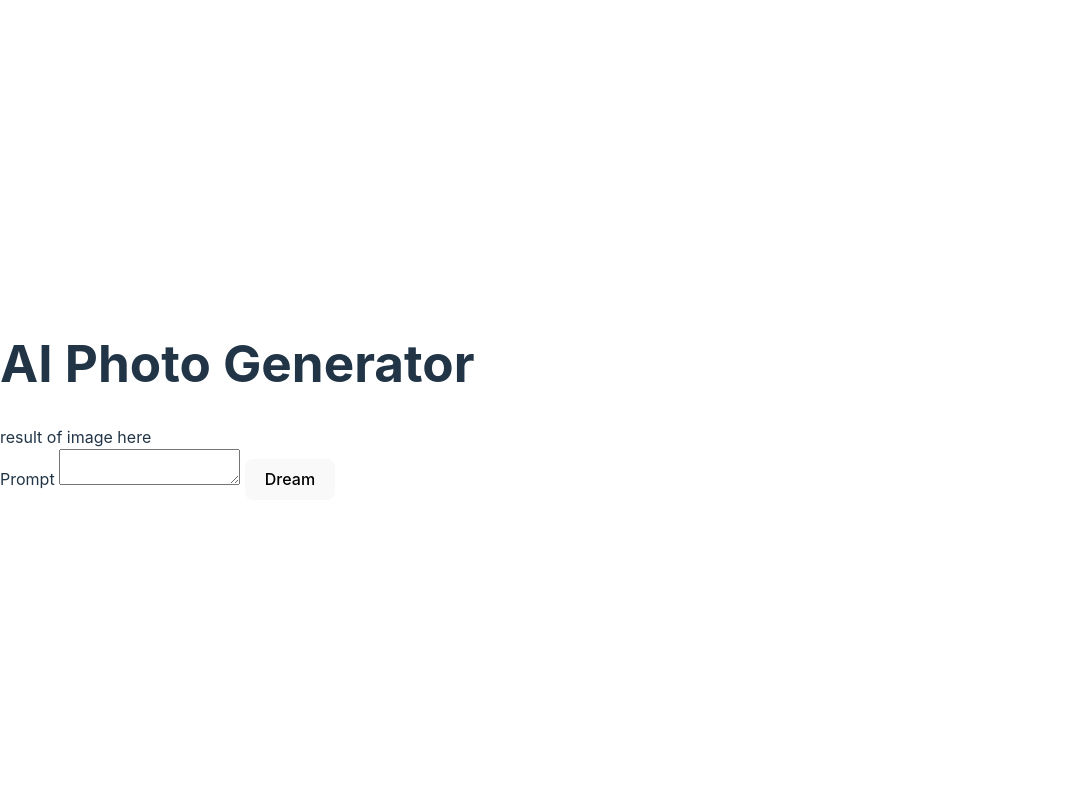
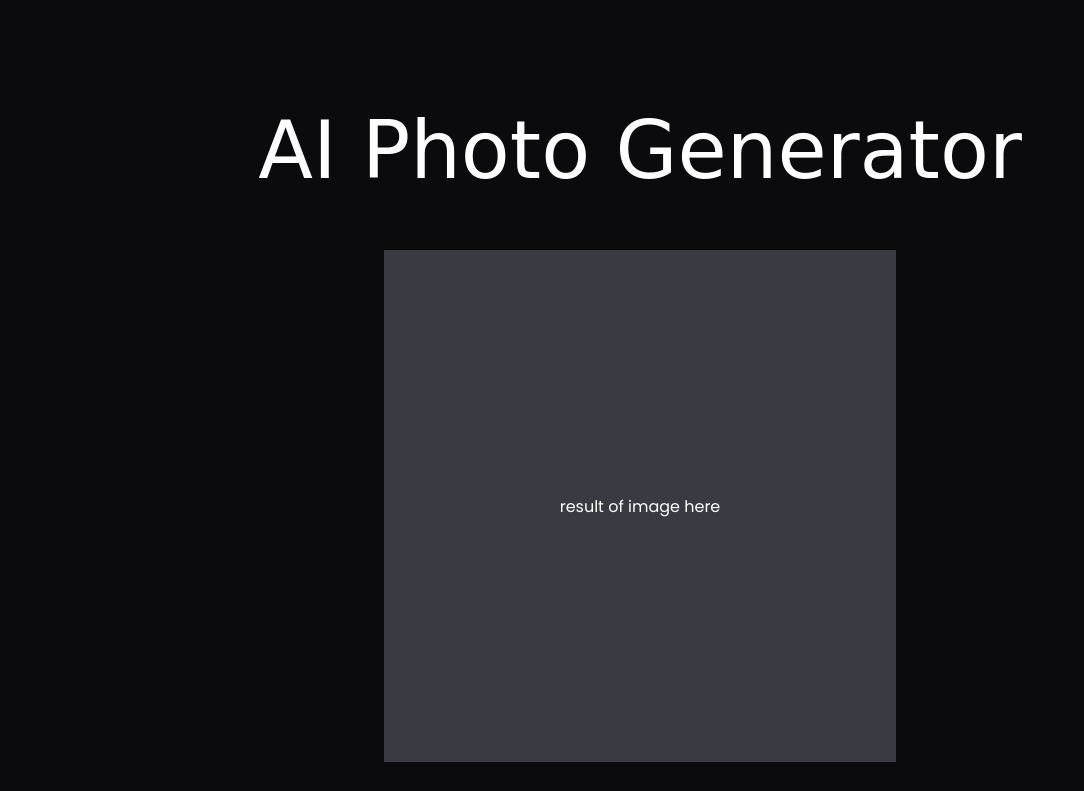
Before and after one commit to Airick73/dream_app, a website built with Vite: page index.html in a window 1280 px wide. Shown: the top 791 px of the page, without its empty margins (0-1084 px from the left). Built offline with nearby package versions, Linux system fonts and the light colour scheme; a web font is replaced by a local one.

Commit message:
Added css

```diff
--- a/index.html
+++ b/index.html
@@ -6,19 +6,23 @@
     <title>Dream App</title>
   </head>
   <body>
+    <main>
 
-    <main>
         <h1>AI Photo Generator</h1>
+
         <div id="result">
           result of image here
         </div>
+
         <form>
           <label for="prompt">Prompt</label>
           <textarea name="prompt" maxlength="160"></textarea>
           <button type="submit">Dream</button>
         </form>
+
     </main>
-
+    <!-- By putting the script tag here it will -->
+    <!-- run after the HTML was rendered -->
     <script type="module" src="/main.js"></script>
   </body>
 </html>
--- a/style.css
+++ b/style.css
@@ -1,97 +1,79 @@
-:root {
-  font-family: Inter, Avenir, Helvetica, Arial, sans-serif;
-  font-size: 16px;
-  line-height: 24px;
-  font-weight: 400;
-
-  color-scheme: light dark;
-  color: rgba(255, 255, 255, 0.87);
-  background-color: #242424;
-
-  font-synthesis: none;
-  text-rendering: optimizeLegibility;
-  -webkit-font-smoothing: antialiased;
-  -moz-osx-font-smoothing: grayscale;
-  -webkit-text-size-adjust: 100%;
+@import url('https://fonts.googleapis.com/css2?family=Poppins&family=Rubik+Glitch&family=Rubik+Microbe&display=swap');
+body {
+  background-color: #0b0b0e;
+  color: white;
+  font-family: 'Poppins', sans-serif;
+  margin-top: 50px;
 }
 
-a {
-  font-weight: 500;
-  color: #646cff;
-  text-decoration: inherit;
-}
-a:hover {
-  color: #535bf2;
-}
-
-body {
-  margin: 0;
-  display: flex;
-  place-items: center;
-  min-width: 320px;
-  min-height: 100vh;
+main {
+ display: grid;
+ place-items: center;
 }
 
 h1 {
-  font-size: 3.2em;
-  line-height: 1.1;
+  font-family: 'Rubik Microbe', cursive;
+  font-weight: 400;
+  font-size: 5rem;
 }
 
-#app {
-  max-width: 1280px;
-  margin: 0 auto;
-  padding: 2rem;
-  text-align: center;
+#result {
+  aspect-ratio: 1/1;
+  max-width: 512px;
+  width: 100%;
+  background: #3a3a43;
+  display: flex;
+  justify-content: center;
+  align-items: center;
+
 }
 
-.logo {
-  height: 6em;
-  padding: 1.5em;
-  will-change: filter;
-}
-.logo:hover {
-  filter: drop-shadow(0 0 2em #646cffaa);
-}
-.logo.vanilla:hover {
-  filter: drop-shadow(0 0 2em #f7df1eaa);
+form {
+  display: flex;
+  flex-direction: column;
+  align-items: center;
+  justify-content: center;
+  width: 100%;
+  max-width: 512px;
+  margin-top: 2rem;
 }
 
-.card {
-  padding: 2em;
-}
-
-.read-the-docs {
-  color: #888;
+textarea {
+  width: 100%;
+  height: 100px;
+  margin: 10px 0;
+  font-size: 1.5rem;
 }
 
 button {
-  border-radius: 8px;
-  border: 1px solid transparent;
-  padding: 0.6em 1.2em;
-  font-size: 1em;
-  font-weight: 500;
-  font-family: inherit;
-  background-color: #1a1a1a;
+  width: 100%;
+  height: 50px;
+  background-color: #1b1b1e;
+  color: white;
+  border: none;
+  border-radius: 5px;
   cursor: pointer;
-  transition: border-color 0.25s;
-}
-button:hover {
-  border-color: #646cff;
-}
-button:focus,
-button:focus-visible {
-  outline: 4px auto -webkit-focus-ring-color;
+  text-transform: uppercase;
+  font-weight: 600;
+  margin-bottom: 50px;
 }
 
-@media (prefers-color-scheme: light) {
-  :root {
-    color: #213547;
-    background-color: #ffffff;
-  }
-  a:hover {
-    color: #747bff;
-  }
-  button {
-    background-color: #f9f9f9;
-  }
+button:hover {
+  background-color: #2b2b2e;
 }
+
+.hidden {
+  display: none;
+}
+
+
+.spinner {
+  animation: spin 1s linear infinite;
+  display: inline-block;
+}
+
+
+@keyframes spin {
+  from {transform:rotate(0deg);}
+  to {transform:rotate(360deg);}
+}
```
Also changed, not shown: server.js (+14 -1 lines). Lines whose indentation alone changed are shown as unchanged.
